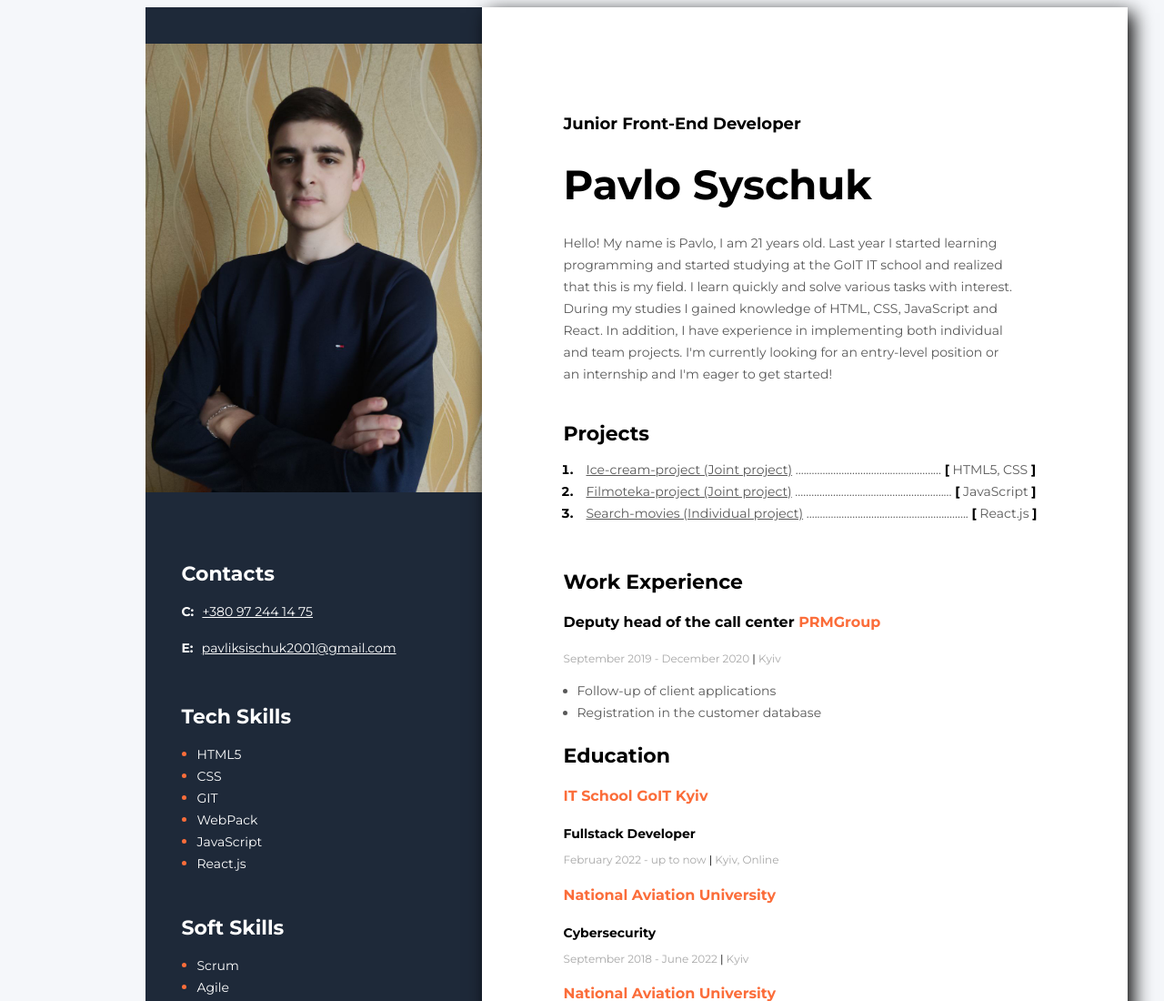
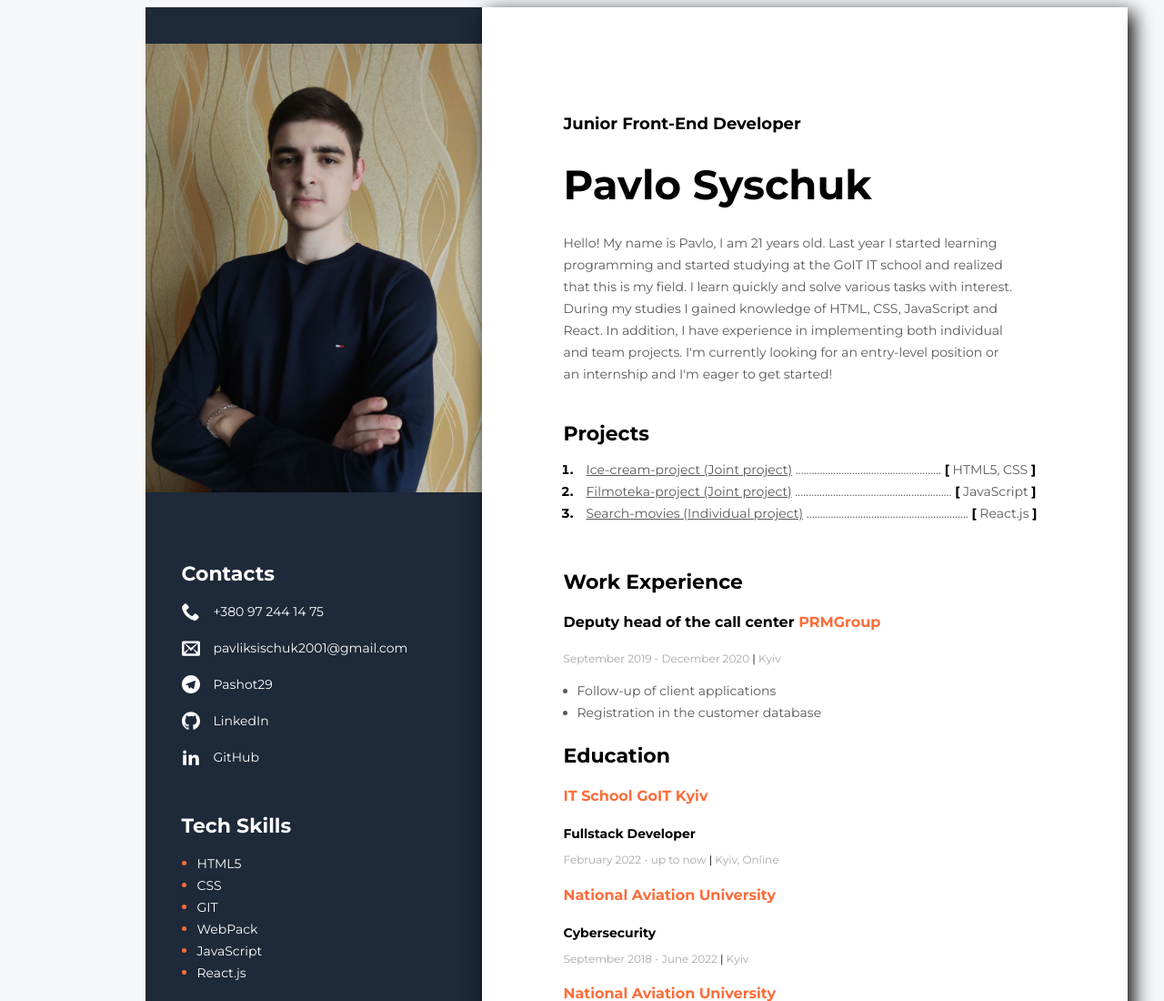
Before and after one commit to Pasha2907/My-resume, a plain HTML site: page index.html in a window 1280 px wide. Shown: the top 1100 px of the page at 91% size. Drawn offline with Linux system fonts and the light colour scheme.

Commit message:
add links

```diff
--- a/index.html
+++ b/index.html
@@ -122,15 +122,58 @@
           <h3 class="sidebar_title">Contacts</h3>
           <div>
             <p>
-              <span class="contact_type">C:</span>
-              <a href="tel:+380972441475" class="contact_link"
-                >+380 97 244 14 75</a
+              <a href="tel:+380972441475" class="contact_link">
+                <svg class="svg" width="20" height="20">
+                  <use href="img/sprite.svg#icon-phone"></use>
+                </svg>
+                +380 97 244 14 75</a
               >
             </p>
             <p>
-              <span class="contact_type">E:</span>
-              <a href="mailto:pavliksischuk2001@gmail.com" class="contact_link"
-                >pavliksischuk2001@gmail.com</a
+              <a href="mailto:pavliksischuk2001@gmail.com" class="contact_link">
+                <svg class="svg" width="20" height="20">
+                  <use href="img/sprite.svg#icon-envelop"></use>
+                </svg>
+                pavliksischuk2001@gmail.com</a
+              >
+            </p>
+            <p>
+              <a
+                href="https://t.me/Pashot29"
+                class="contact_link"
+                target="_blank"
+                rel="noopener noindex nofollow"
+              >
+                <svg class="svg" width="20" height="20">
+                  <use href="img/sprite.svg#icon-telegram"></use>
+                </svg>
+                Pashot29</a
+              >
+            </p>
+            <p>
+              <a
+                href="https://www.linkedin.com/in/pavlo-syshchuk-a7044b262/"
+                class="contact_link"
+                target="_blank"
+                rel="noopener noindex nofollow"
+              >
+                <svg class="svg" width="20" height="20">
+                  <use href="img/sprite.svg#icon-github"></use>
+                </svg>
+                LinkedIn</a
+              >
+            </p>
+            <p>
+              <a
+                href="https://github.com/Pasha2907"
+                class="contact_link"
+                target="_blank"
+                rel="noopener noindex nofollow"
+              >
+                <svg class="svg" width="20" height="20">
+                  <use href="img/sprite.svg#icon-linkedin2"></use>
+                </svg>
+                GitHub</a
               >
             </p>
           </div>
--- a/styles/styles.css
+++ b/styles/styles.css
@@ -200,11 +200,19 @@ body {
 }
 
 .contact_link {
+  display: flex;
+  align-items: center;
   font-style: normal;
   font-weight: normal;
   font-size: 14px;
   line-height: 24px;
   color: #ffffff;
+  text-decoration: none;
+}
+
+.svg {
+  fill: white;
+  margin-right: 15px;
 }
 
 .tech_skills_list,
```
Also changed, not shown: img/envelop.svg (added), img/github.svg (added), img/linkedin2.svg (added), img/phone.svg (added), img/sprite.svg (added), img/telegram.svg (added).
